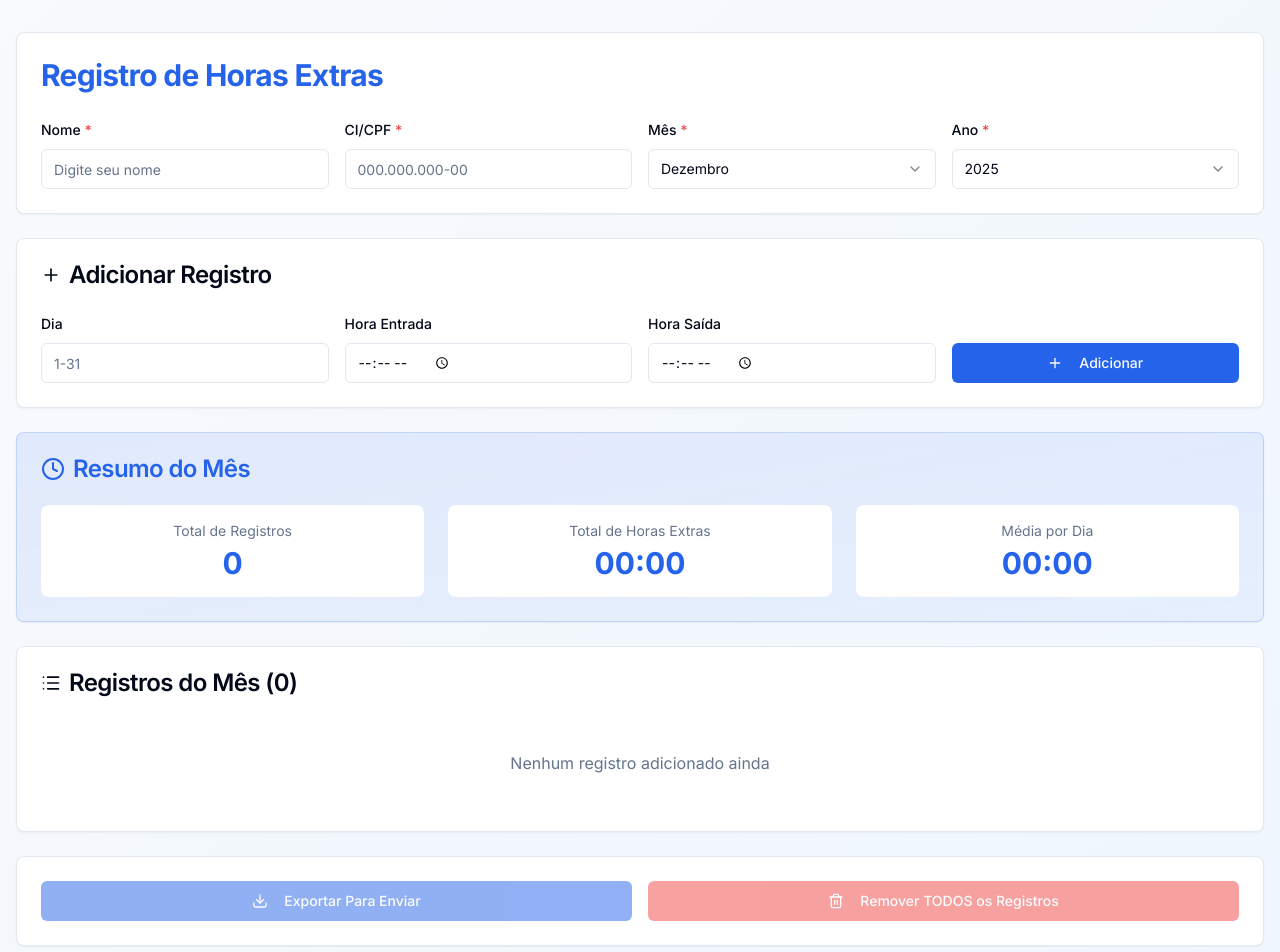
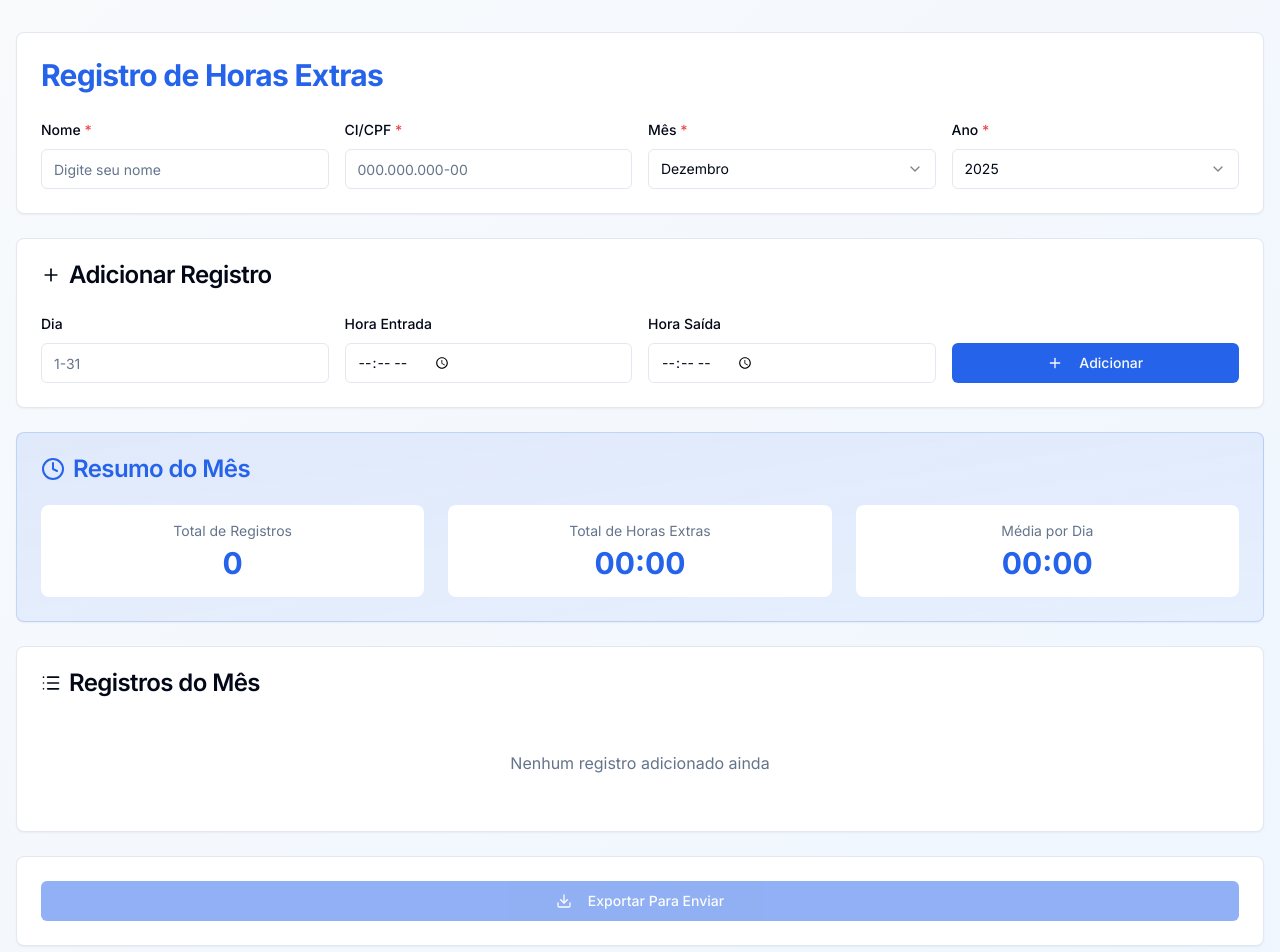
Before and after one commit to filipesr/registrar-hora-extra, a Next.js app: page / in a window 1280 px wide. Shown: the top 952 px of the page. Built offline with nearby package versions, Linux system fonts and the light colour scheme.

Commit message:
adjust remove button behaviour

```diff
--- a/app/page.tsx
+++ b/app/page.tsx
@@ -92,9 +92,9 @@ export default function Home() {
 
       <Summary entries={entries} />
 
-      <OvertimeList entries={entries} month={formData.month} year={formData.year} onRemove={handleRemoveEntry} />
+      <OvertimeList entries={entries} month={formData.month} year={formData.year} onRemove={handleRemoveEntry} onClearAll={handleClearAll} />
 
-      <FileActions data={overtimeData} onClearAll={handleClearAll} />
+      <FileActions data={overtimeData} />
 
       <footer className="mt-12 text-center text-sm text-muted-foreground">
         <p>Sistema de Registro de Horas Extras © {currentYear}</p>
--- a/components/FileActions.tsx
+++ b/components/FileActions.tsx
@@ -3,29 +3,17 @@
 import { useState } from 'react';
 import { Button } from '@/components/ui/button';
 import { Card, CardContent } from '@/components/ui/card';
-import {
-  AlertDialog,
-  AlertDialogAction,
-  AlertDialogCancel,
-  AlertDialogContent,
-  AlertDialogDescription,
-  AlertDialogFooter,
-  AlertDialogHeader,
-  AlertDialogTitle,
-} from '@/components/ui/alert-dialog';
 import { OvertimeData } from '@/types/overtime';
 import { exportToJson } from '@/utils/fileHandlers';
-import { Download, Trash2 } from 'lucide-react';
+import { Download } from 'lucide-react';
 
 interface FileActionsProps {
   data: OvertimeData;
-  onClearAll: () => void;
 }
 
-export function FileActions({ data, onClearAll }: FileActionsProps) {
+export function FileActions({ data }: FileActionsProps) {
   const [error, setError] = useState('');
   const [success, setSuccess] = useState('');
-  const [showClearConfirm, setShowClearConfirm] = useState(false);
 
   const handleExport = () => {
     setError('');
@@ -46,38 +34,18 @@ export function FileActions({ data, onClearAll }: FileActionsProps) {
     }
   };
 
-  const handleClearAll = () => {
-    onClearAll();
-    setShowClearConfirm(false);
-    setSuccess('Todos os registros foram removidos!');
-    setTimeout(() => setSuccess(''), 3000);
-  };
-
   return (
-    <>
     <Card>
       <CardContent className="pt-6">
-          <div className="flex flex-col sm:flex-row gap-4">
         <Button
           onClick={handleExport}
-              className="flex-1"
+          className="w-full"
           variant="default"
-              disabled={!data.name || !data.cpf || data.entries.length === 0  }
+          disabled={!data.name || !data.cpf || data.entries.length === 0}
         >
           <Download className="h-4 w-4 mr-2" />
           Exportar Para Enviar
         </Button>
-
-            <Button
-              onClick={() => setShowClearConfirm(true)}
-              className="flex-1"
-              variant="destructive"
-              disabled={data.entries.length === 0}
-            >
-              <Trash2 className="h-4 w-4 mr-2" />
-              Remover TODOS os Registros
-            </Button>
-          </div>
 
         {error && (
           <div className="mt-4 text-sm text-destructive bg-destructive/10 p-3 rounded-md">
@@ -92,30 +60,5 @@ export function FileActions({ data, onClearAll }: FileActionsProps) {
         )}
       </CardContent>
     </Card>
-
-      <AlertDialog open={showClearConfirm} onOpenChange={setShowClearConfirm}>
-        <AlertDialogContent>
-          <AlertDialogHeader>
-            <AlertDialogTitle>Confirmar limpeza de dados</AlertDialogTitle>
-            <AlertDialogDescription>
-              Tem certeza que deseja limpar <strong>TODOS os registros</strong>?
-              <br />
-              <br />
-              Esta ação irá remover todos os registros de horas extras salvos.
-              Os dados pessoais (nome e CI/CPF) serão mantidos.
-              <br />
-              <br />
-              <strong className="text-destructive">Esta ação não pode ser desfeita.</strong>
-            </AlertDialogDescription>
-          </AlertDialogHeader>
-          <AlertDialogFooter>
-            <AlertDialogCancel>Cancelar</AlertDialogCancel>
-            <AlertDialogAction onClick={handleClearAll} className="bg-destructive hover:bg-destructive/90">
-              Limpar Tudo
-            </AlertDialogAction>
-          </AlertDialogFooter>
-        </AlertDialogContent>
-      </AlertDialog>
-    </>
   );
 }
--- a/components/OvertimeList.tsx
+++ b/components/OvertimeList.tsx
@@ -1,27 +1,59 @@
 'use client';
 
+import { useState } from 'react';
 import { Card, CardContent, CardHeader, CardTitle } from '@/components/ui/card';
+import { Button } from '@/components/ui/button';
+import {
+  AlertDialog,
+  AlertDialogAction,
+  AlertDialogCancel,
+  AlertDialogContent,
+  AlertDialogDescription,
+  AlertDialogFooter,
+  AlertDialogHeader,
+  AlertDialogTitle,
+} from '@/components/ui/alert-dialog';
 import { OvertimeEntry } from '@/types/overtime';
 import { OvertimeItem } from './OvertimeItem';
-import { List } from 'lucide-react';
+import { List, Trash2 } from 'lucide-react';
 
 interface OvertimeListProps {
   entries: OvertimeEntry[];
   month: number;
   year: number;
   onRemove: (id: string) => void;
+  onClearAll: () => void;
 }
 
-export function OvertimeList({ entries, month, year, onRemove }: OvertimeListProps) {
+export function OvertimeList({ entries, month, year, onRemove, onClearAll }: OvertimeListProps) {
   const sortedEntries = [...entries].sort((a, b) => a.day - b.day);
+  const [showClearConfirm, setShowClearConfirm] = useState(false);
+
+  const handleClearAll = () => {
+    onClearAll();
+    setShowClearConfirm(false);
+  };
 
   return (
+    <>
       <Card className="mb-6">
         <CardHeader>
+          <div className="flex items-center justify-between">
             <CardTitle className="flex items-center gap-2">
               <List className="h-5 w-5" />
-          Registros do Mês ({entries.length})
+              Registros do Mês
             </CardTitle>
+            {entries.length > 0 && (
+              <Button
+                variant="destructive"
+                size="sm"
+                onClick={() => setShowClearConfirm(true)}
+              >
+                <Trash2 className="h-4 w-4 mr-2" />
+                Remover Todos
+              </Button>
+            )}
+          </div>
         </CardHeader>
       <CardContent>
         {sortedEntries.length === 0 ? (
@@ -44,5 +76,29 @@ export function OvertimeList({ entries, month, year, onRemove }: OvertimeListPro
         )}
       </CardContent>
     </Card>
+
+    <AlertDialog open={showClearConfirm} onOpenChange={setShowClearConfirm}>
+      <AlertDialogContent>
+        <AlertDialogHeader>
+          <AlertDialogTitle>Confirmar remoção de todos os registros</AlertDialogTitle>
+          <AlertDialogDescription>
+            Tem certeza que deseja remover <strong>TODOS os {entries.length} registros</strong> deste mês?
+            <br />
+            <br />
+            Os dados pessoais (nome e CI/CPF) serão mantidos.
+            <br />
+            <br />
+            <strong className="text-destructive">Esta ação não pode ser desfeita.</strong>
+          </AlertDialogDescription>
+        </AlertDialogHeader>
+        <AlertDialogFooter>
+          <AlertDialogCancel>Cancelar</AlertDialogCancel>
+          <AlertDialogAction onClick={handleClearAll} className="bg-destructive hover:bg-destructive/90">
+            Remover Todos
+          </AlertDialogAction>
+        </AlertDialogFooter>
+      </AlertDialogContent>
+    </AlertDialog>
+  </>
   );
 }
```
Lines whose indentation alone changed are shown as unchanged.
